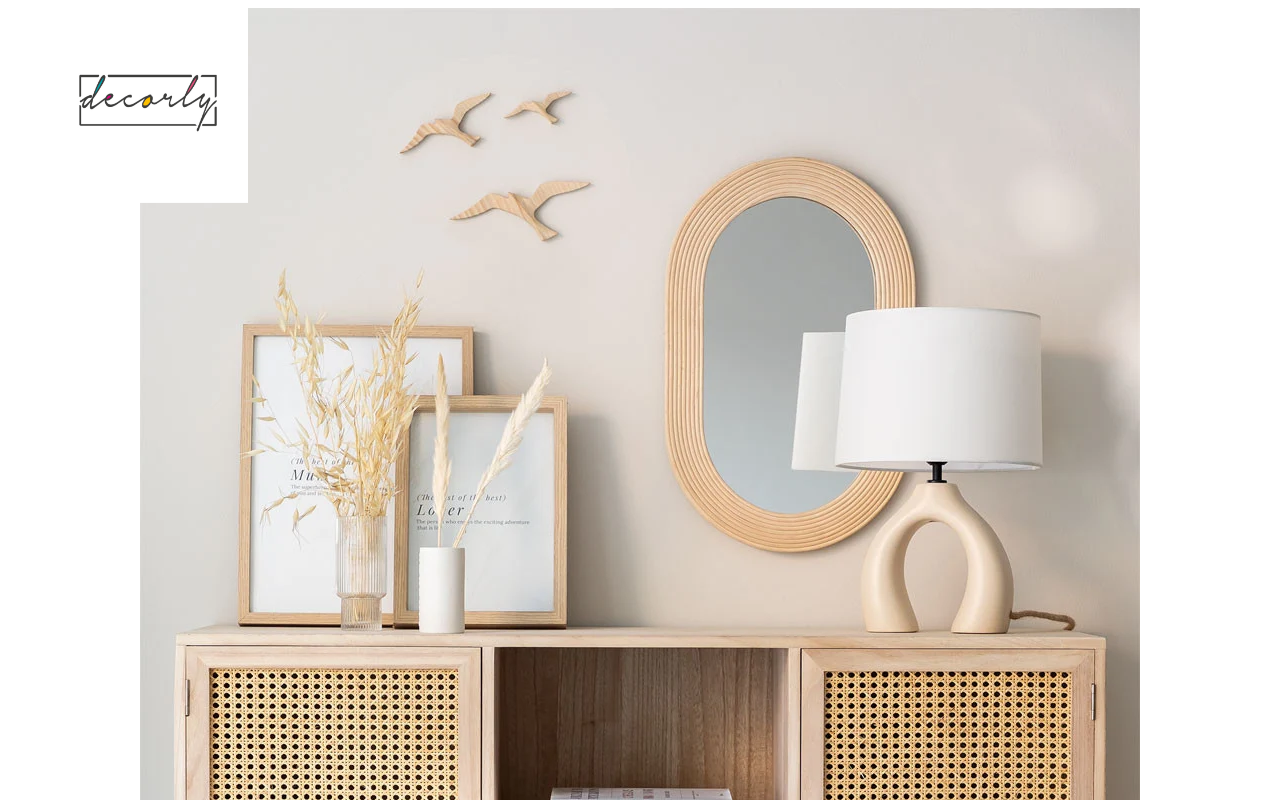
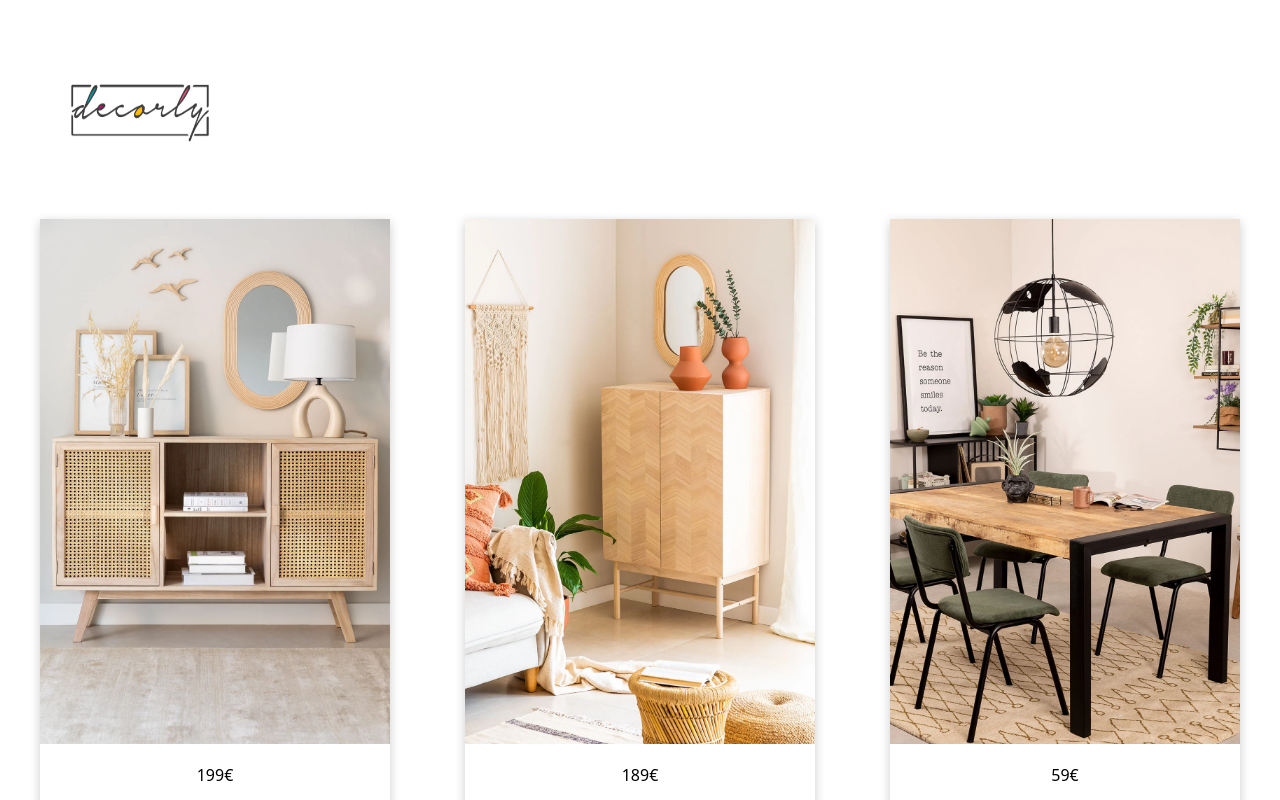
Before and after one commit to carlesnacher/tiendaonline, a plain HTML site: page index.html in a window 1280 px wide. Shown: the top 800 px of the page. Drawn offline with Linux system fonts and the light colour scheme.

Commit message:
box shadow + flex

```diff
--- a/css/style.css
+++ b/css/style.css
@@ -2,9 +2,7 @@
 header{
     padding-top: 5px;
     padding-bottom: 5px;
-    position: fixed;
     width: 100%;
-    margin-top: -10px;
 }
 
 .container {
@@ -25,3 +23,27 @@ header{
     width: 200px;
     height: 200px;
 }
+
+.products{
+    padding-top: 1px;
+    display: flex;
+    flex-wrap: wrap;
+    justify-content: space-between;
+}
+
+.carts{
+    max-width: 350px;
+    box-shadow: 0 3px 10px rgb(0 0 0 / 20%);
+    padding-bottom: 34px;
+    margin-bottom: 40px;
+}
+
+.carts img{
+    width: 100%;
+}
+.carts p{
+    font-family: system-ui;
+    font-weight: 500;
+    padding: 0 20px;
+    margin-bottom: 24px;
+}
```
